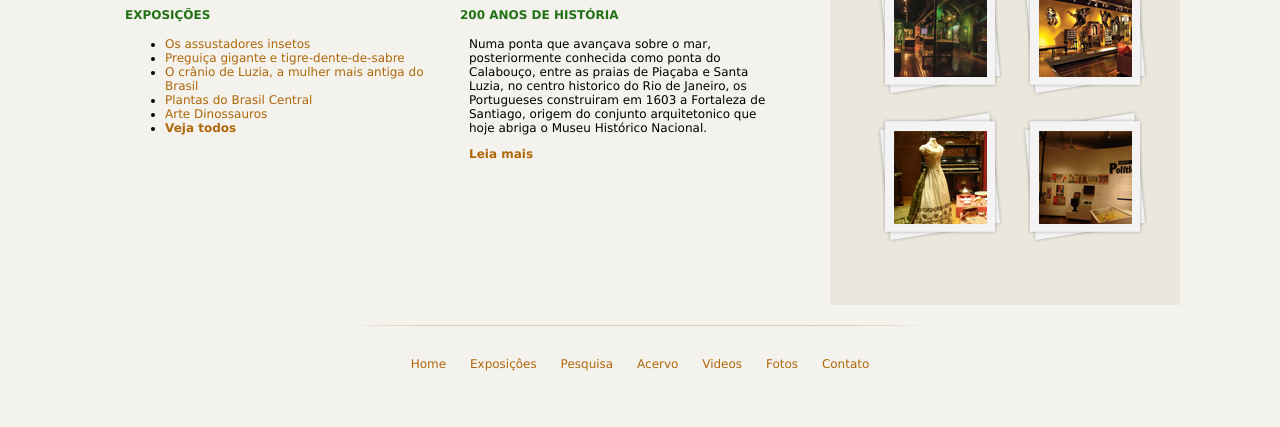
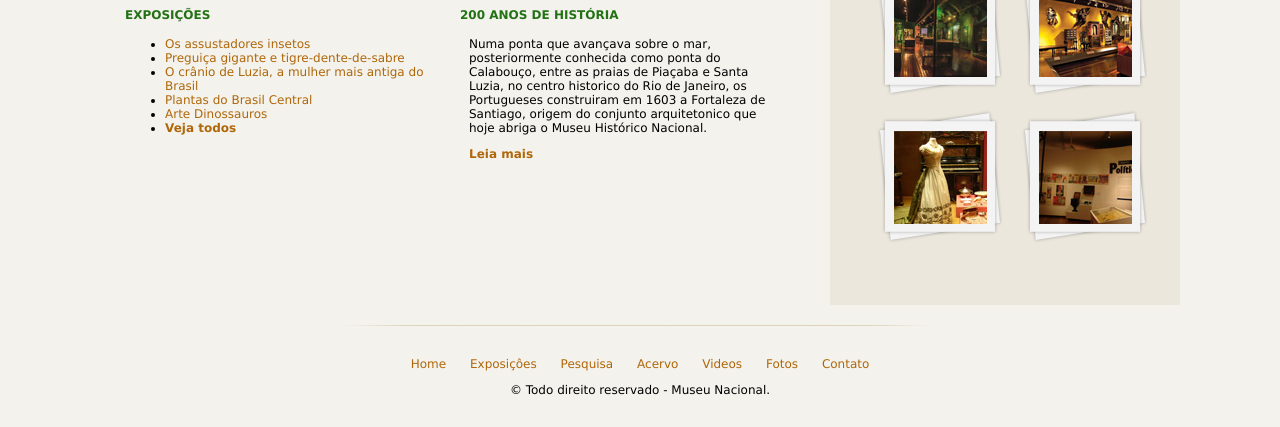
Before and after one commit to Famuit/Museu-Nacional, a plain HTML site: page index.html in a window 1280 px wide. Shown: the part 686-1113 px from the top of the page. Drawn offline with Linux system fonts and the light colour scheme.

Commit message:
modify footer rodape

```diff
--- a/index.html
+++ b/index.html
@@ -149,8 +149,8 @@
                     <a href="#">Videos</a>
                     <a href="#">Fotos</a>
                     <a href="#">Contato</a>
-
                 </p>
+                &copy; Todo direito reservado - Museu Nacional.
             </footer>
     </div><!--final container-->
 
```
